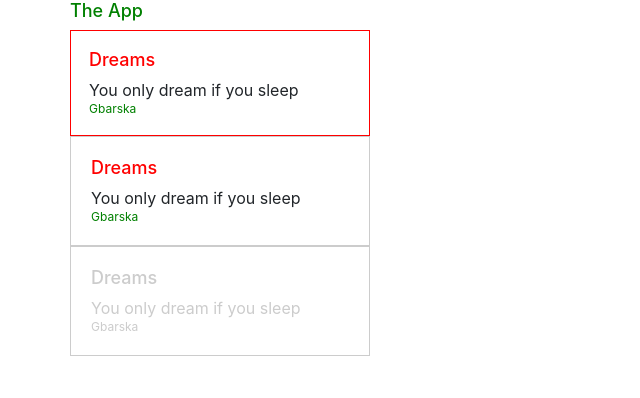
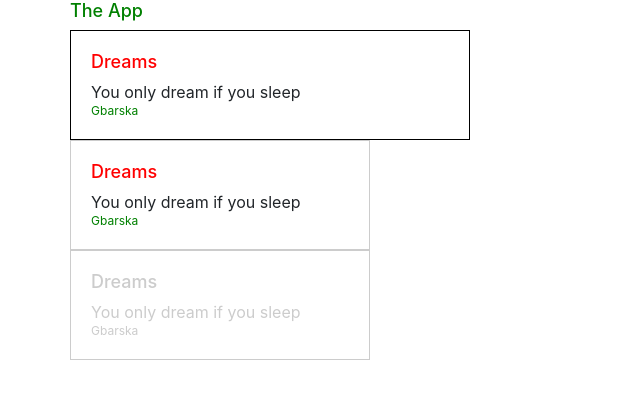
Before and after one commit to gbarska/angular-animations, an Angular app in the folder animations/: page / in a window 1280 px wide. Shown: the top 398 px of the page, without its empty margins (0-640 px from the left). Built offline with nearby package versions, Linux system fonts and the light colour scheme.

Commit message:
recap ngClass and ngStyle

```diff
--- a/animations/src/app/app.component.html
+++ b/animations/src/app/app.component.html
@@ -9,8 +9,12 @@
                 (click)="goal.isActiveGoal = !goal.isActiveGoal"></app-goal>
                  -->
                  <div class="interesting">
-                        <app-quote class="favorite"></app-quote>
-                 </div>
+                        <app-quote
+                        (click)="isFavorite = !isFavorite"
+                        [ngClass]="{'favorite super-favorite': isFavorite}"
+                        [ngStyle]="{'width.px': isFavorite ? 600 : 400 }"
+                        >
+                         </app-quote>
                  <div class="boring">
                         <app-quote></app-quote>
                  </div>
--- a/animations/src/app/app.component.ts
+++ b/animations/src/app/app.component.ts
@@ -6,9 +6,12 @@ import { Component } from '@angular/core';
   styleUrls: ['./app.component.css']
 })
 export class AppComponent {
- courseGoals = [
-   { title: 'Master Angular Styling', isActiveGoal: true },
-   { title: 'Understand Angular Animations', isActiveGoal: false },
-   { title: 'Master Angular Animations', isActiveGoal: false }
- ]
+//  courseGoals = [
+//    { title: 'Master Angular Styling', isActiveGoal: true },
+//    { title: 'Understand Angular Animations', isActiveGoal: false },
+//    { title: 'Master Angular Animations', isActiveGoal: false }
+//  ]
+
+isFavorite = false;
+
 }
--- a/animations/src/app/quote/quote.component.css
+++ b/animations/src/app/quote/quote.component.css
@@ -1,17 +1,15 @@
 h1 {
     color:red;
 }
-
 
 /* special selector ANGULAR */
 :host{
     display: block;
     border: 1px solid black;
-    /* border-radius: 5px 5px 0 0; */
-    width: 300px;
     padding: 20px;
     margin: 0px;
-    /* text-align: center; */
+    width: 300px;
+    /* background-color: lightblue; */
 }
 
 /* applies the style if the component is marked with the classs favorite */
@@ -24,7 +22,6 @@ h1 {
  with the classs boring */
 :host-context(.boring){
     border: 1px solid #ccc;
-    /* color: #ccc; */
 }
 /* same as before but also it must be child of the element with id: very-boring */
 :host-context(.boring #very-boring){
```
